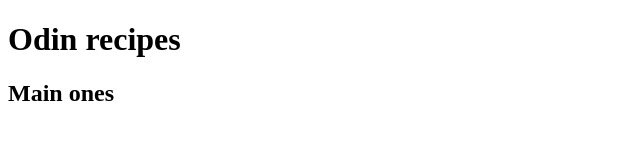
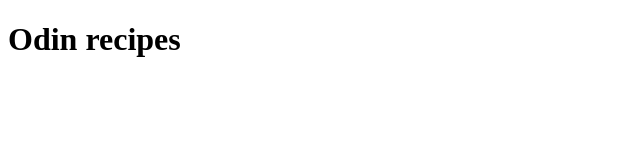
Before and after one commit to pasha-nedayvodin/odin-recipes, a plain HTML site: page index.html in a window 1280 px wide. Shown: the whole page, without its empty margins (0-640 px from the left). Drawn offline with Linux system fonts and the light colour scheme.

Commit message:
Add index.html

```diff
--- a/index.html
+++ b/index.html
@@ -8,6 +8,5 @@
 </head>
 <body>
     <h1>Odin recipes</h1>
-    <h2>Main ones</h2>
 </body>
 </html>
```
